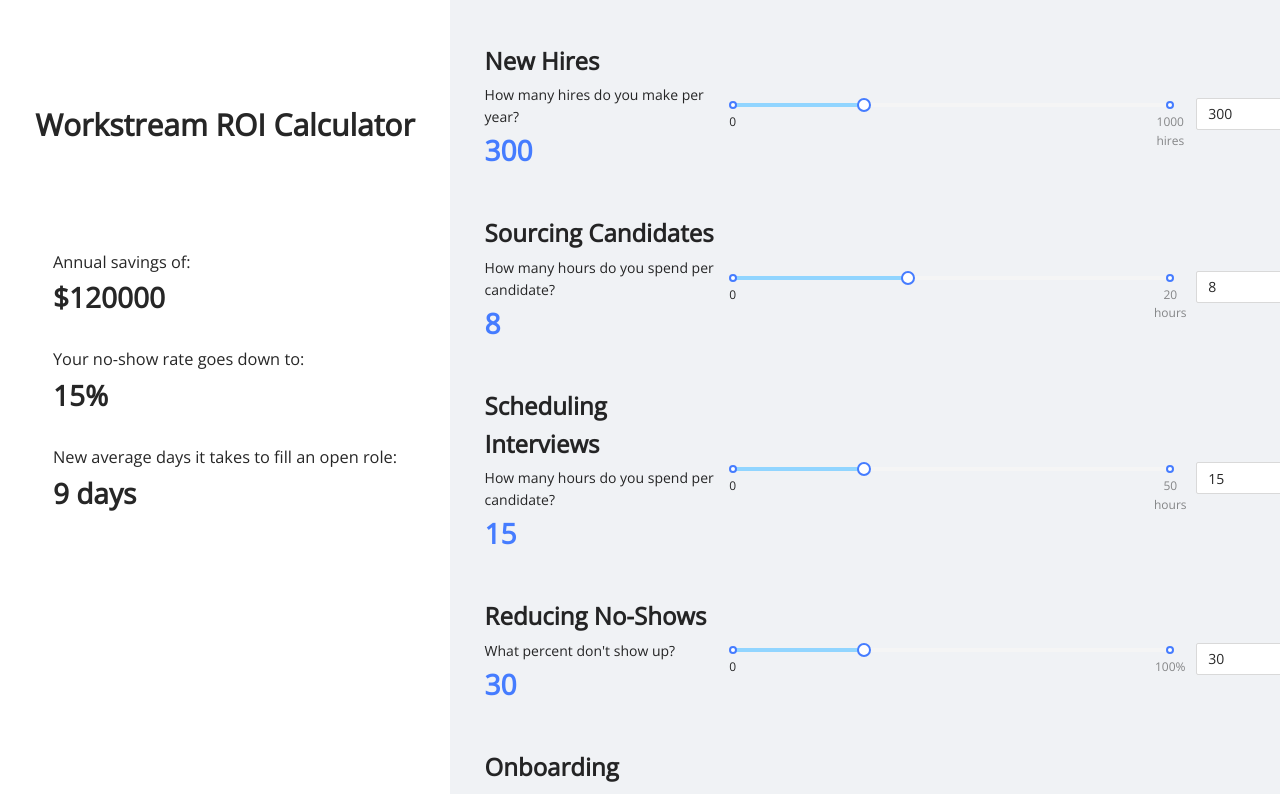
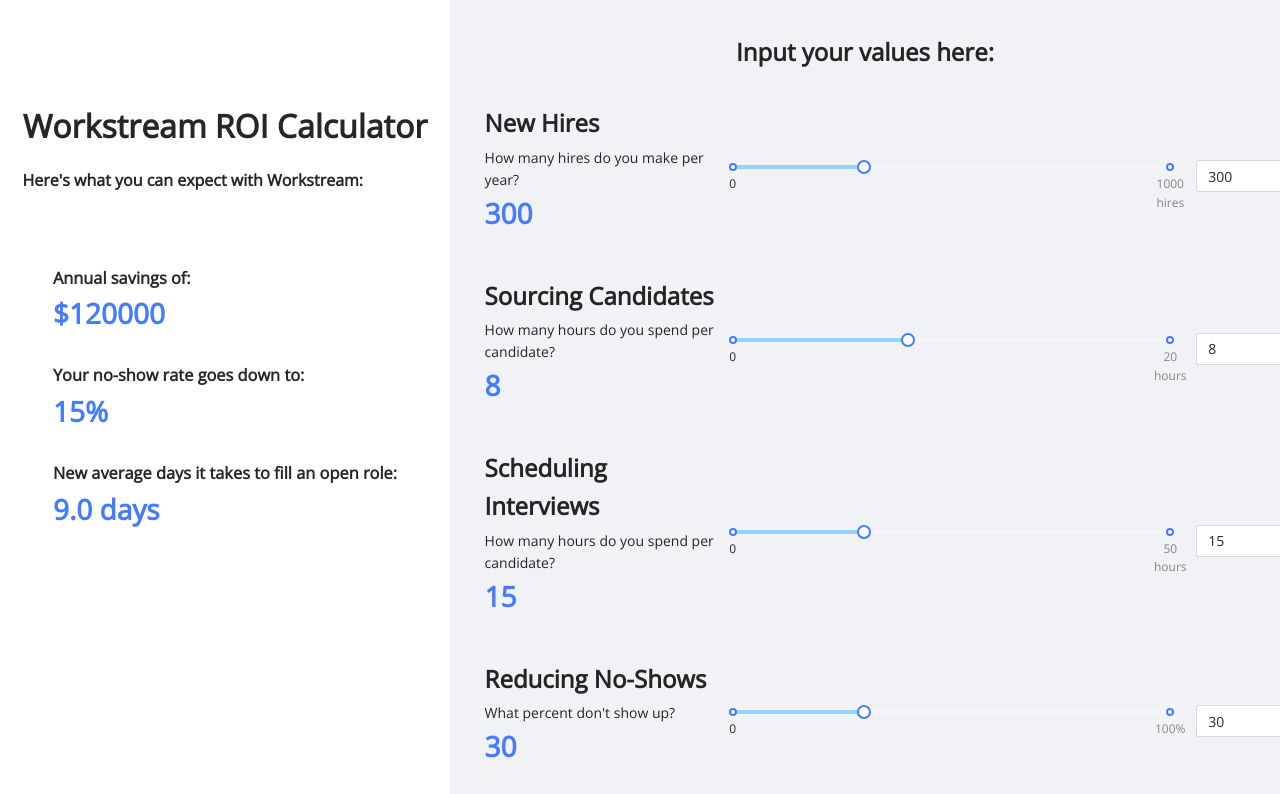
Before and after one commit to ailanthustng/workstream-roi, a React (Create React App) app: page / in a window 1280 px wide. Shown: the top 794 px of the page. Built offline with nearby package versions, Linux system fonts and the light colour scheme.

Commit message:
Add method to prevent input number to be greater than max

```diff
--- a/src/features/ROICalculator/Display.js
+++ b/src/features/ROICalculator/Display.js
@@ -1,5 +1,5 @@
 import React from 'react';
-import { Row, Col, Typography } from 'antd';
+import { Row, Col } from 'antd';
 import { useSelector } from 'react-redux';
 import {
   selectHires,
@@ -12,7 +12,6 @@
 } from './roiSlice';
 import './display.css'
 
-const { Title } = Typography;
 
 const Display = () => {
   const hires = useSelector(selectHires)
@@ -23,6 +22,9 @@
   const days = useSelector(selectDays)
   const costs = useSelector(selectCosts)
 
+  /*
+   * Functions to calculate the various results based on the formulas provided.
+   */
   const calculateAnnualSavings = () => {
     return hires * (candidates + interviews + onboarding) * costs / 2;
   }
@@ -32,14 +34,19 @@
   }
 
   const calculateAvgDays = () => {
-    return Math.round(days * 0.3);
+    return (days * 0.3).toFixed(1);
   }
 
   return (
     <Row className="display-wrapper">
-      <Col className="header-wrapper">
-        <span>Workstream ROI Calculator</span>
-      </Col>
+      <Row>
+        <Col span={24} className="header-wrapper">
+          <h1>Workstream ROI Calculator</h1>
+        </Col>
+        <Col span={24} className="subheader-wrapper">
+          <span>Here's what you can expect with Workstream:</span>
+        </Col>
+      </Row>
       <Col className="calculations-wrapper">
         <h1>Annual savings of: <p>${calculateAnnualSavings()}</p></h1>
         <h1>Your no-show rate goes down to: <p>{calculateNoShowRate()}%</p></h1>
--- a/src/features/ROICalculator/ROICalculator.css
+++ b/src/features/ROICalculator/ROICalculator.css
@@ -4,7 +4,7 @@
     justify-content: center;
     width: 100%;
     height: 100%;
-    padding: 5% 0;
+    padding: 4% 0;
 }
 
 .header-wrapper span {
--- a/src/features/ROICalculator/ROICalculator.js
+++ b/src/features/ROICalculator/ROICalculator.js
@@ -1,5 +1,5 @@
 import React from 'react';
-import { Row, Col, Typography, Slider, InputNumber } from 'antd';
+import { Row, Col, Slider, InputNumber } from 'antd';
 import { useDispatch, useSelector } from 'react-redux';
 import {
   setHires,
@@ -20,10 +20,12 @@
 import './ROICalculator.css'
 import marks from './sliderMarks'
 
-const { Title } = Typography;
-
 const ROICalculator = () => {
   const dispatch = useDispatch();
+
+  /*
+   * Selects the required states from the store.
+   */
   const hires = useSelector(selectHires)
   const candidates = useSelector(selectCandidates)
   const interviews = useSelector(selectInterviews)
@@ -32,8 +34,36 @@
   const days = useSelector(selectDays)
   const costs = useSelector(selectCosts)
 
+  /*
+   * These methods are to prevent input values (for InputNumber) to be larger than the max.
+   */
+  const handleHiresInput = (value) => {
+    value > 1000 ? dispatch(setHires(1000)) : dispatch(setHires(value))
+  }
+  const handleCandidatesInput = (value) => {
+    value > 20 ? dispatch(setCandidates(20)) : dispatch(setCandidates(value))
+  }
+  const handleInterviewsInput = (value) => {
+    value > 50 ? dispatch(setInterviews(50)) : dispatch(setInterviews(value))
+  }
+  const handleNoShowsInput = (value) => {
+    value > 100 ? dispatch(setNoShows(100)) : dispatch(setNoShows(value))
+  }
+  const handleOnboardingInput = (value) => {
+    value > 50 ? dispatch(setOnboarding(50)) : dispatch(setOnboarding(value))
+  }
+  const handleDaysInput = (value) => {
+    value > 100 ? dispatch(setDays(100)) : dispatch(setDays(value))
+  }
+  const handleCostsInput = (value) => {
+    value > 80 ? dispatch(setCosts(100)) : dispatch(setCosts(value))
+  }
+
   return (
     <Row className="roi-wrapper">
+      <Row className="row-wrapper">
+        <h1>Input your values here:</h1>
+      </Row>
       <Row className="row-wrapper">
         <Col span={7}>
           <h1>New Hires</h1>
@@ -48,7 +78,7 @@
             min={0}
             max={1000}
             value={hires}
-            onChange={value => {dispatch(setHires(value))}}
+            onChange={value => handleHiresInput(value)}
           />
         </Col>
       </Row>
@@ -66,7 +96,7 @@
             min={0}
             max={20}
             value={candidates}
-            onChange={value => {dispatch(setCandidates(value))}}
+            onChange={value => handleCandidatesInput(value)}
           />
         </Col>
       </Row>
@@ -84,7 +114,7 @@
             min={0}
             max={50}
             value={interviews}
-            onChange={value => {dispatch(setInterviews(value))}}
+            onChange={value => handleInterviewsInput(value)}
           />
         </Col>
       </Row>
@@ -102,7 +132,7 @@
             min={0}
             max={100}
             value={noShows}
-            onChange={value => {dispatch(setNoShows(value))}}
+            onChange={value => handleNoShowsInput(value)}
           />
         </Col>
       </Row>
@@ -120,7 +150,7 @@
             min={0}
             max={50}
             value={onboarding}
-            onChange={value => {dispatch(setOnboarding(value))}}
+            onChange={value => handleOnboardingInput(value)}
           />
         </Col>
       </Row>
@@ -138,7 +168,7 @@
             min={0}
             max={100}
             value={days}
-            onChange={value => {dispatch(setDays(value))}}
+            onChange={value => handleDaysInput(value)}
           />
         </Col>
       </Row>
@@ -156,7 +186,7 @@
             min={0}
             max={80}
             value={costs}
-            onChange={value => {dispatch(setCosts(value))}}
+            onChange={value => handleCostsInput(value)}
           />
         </Col>
       </Row>
--- a/src/features/ROICalculator/display.css
+++ b/src/features/ROICalculator/display.css
@@ -6,8 +6,8 @@
     padding: 0 5%;
 }
 
-.header-wrapper span {
-    font-size: 30px;
+.header-wrapper h1 {
+    font-size: 32px;
     font-weight: 700;
 }
 
@@ -17,11 +17,20 @@
     margin-top: 25%;
 }
 
+.subheader-wrapper span {
+    font-weight: bold;
+    font-size: 16px;
+}
+
 .calculations-wrapper {
-    margin-top: 25%;
+    margin-top: 18%;
+}
+
+.calculations-wrapper h1 {
+    font-weight: bold;
 }
 
 .calculations-wrapper p {
     font-size: 28px;
-    font-weight: bold;
+    color: #457cff;
 }
--- a/src/features/ROICalculator/roiSlice.js
+++ b/src/features/ROICalculator/roiSlice.js
@@ -11,6 +11,9 @@
     days: 30,
     costs: 20,
   },
+  /*
+   * Reducers basically take in the new values from the action.payload and mutates the state values to the new values.
+   */
   reducers: {
     setHires: (state, action) => {
       state.hires = action.payload;
```
